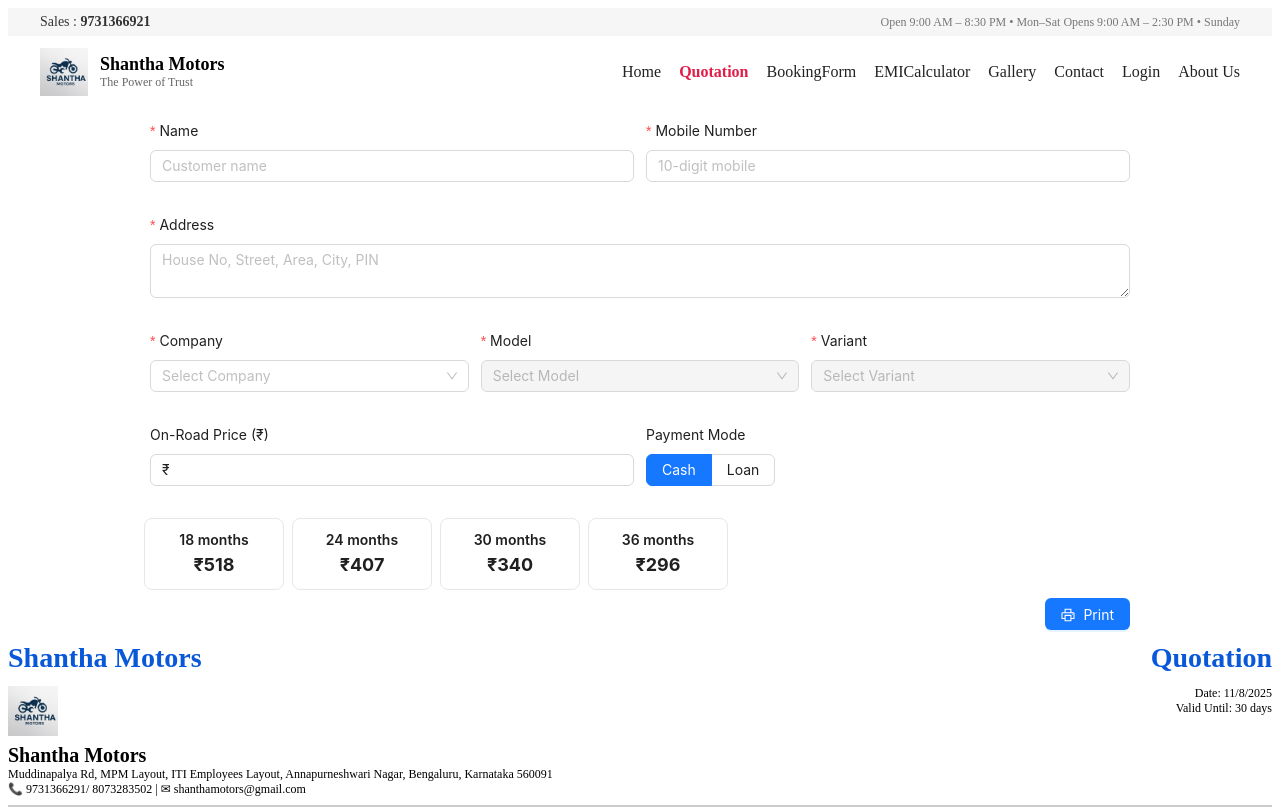
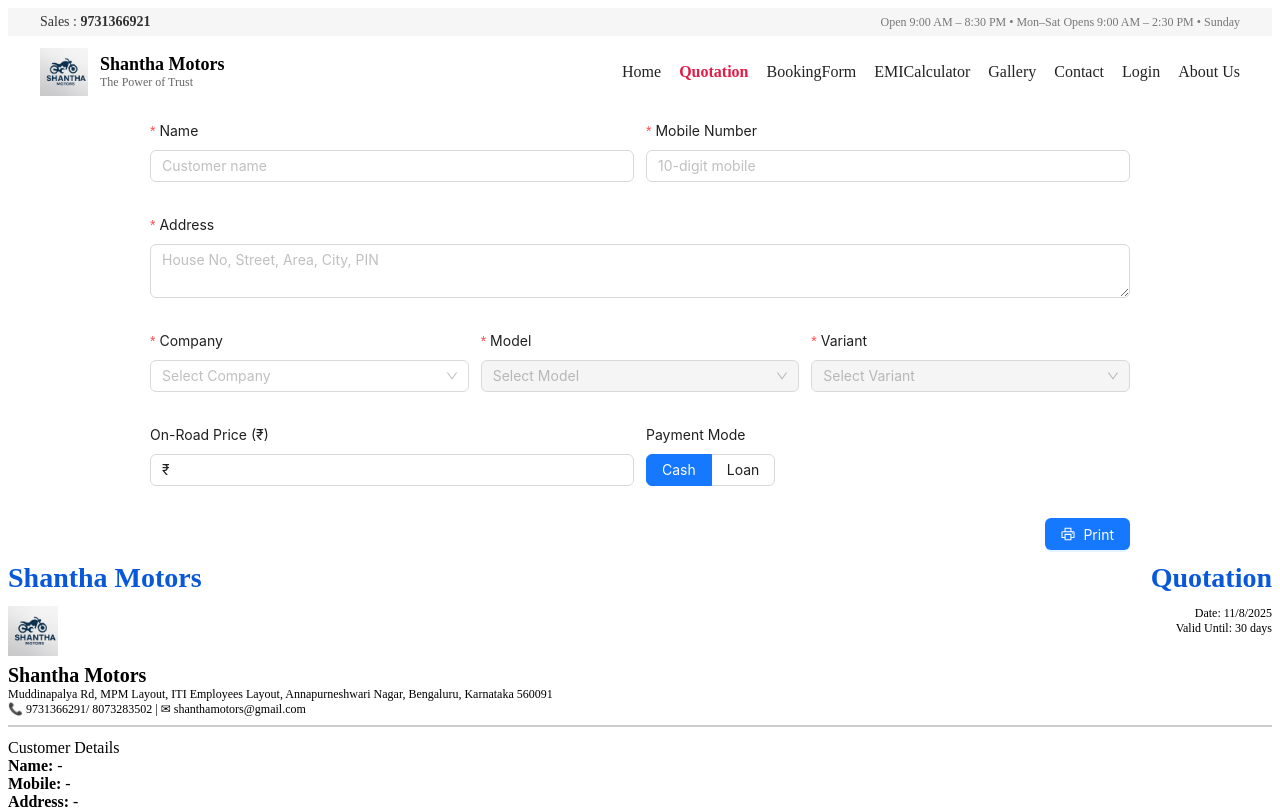
Before and after one commit to Shiv290899/shantha_motors_cleint_development, a React (Vite) app in the folder client/vite-project/: page /quotation in a window 1280 px wide. Shown: the top 809 px of the page. Built offline with nearby package versions, Linux system fonts and the light colour scheme.

Commit message:
Update Quotation.jsx
remoced emi

```diff
--- a/client/vite-project/src/Components/Quotation.jsx
+++ b/client/vite-project/src/Components/Quotation.jsx
@@ -259,14 +259,7 @@
                 </Col>
               </>
             )}
-            <div className="emi-grid">
-                {TENURES.map((mo) => (
-                  <div key={mo} className="emi">
-                    <div className="m">{mo} months</div>
-                    <div className="v">{inr0(monthlyFor(mo))}</div>
-                  </div>
-                ))}
-              </div>
+
 
             <Col span={24} style={{ textAlign: "right" }}>
               <Button type="primary" icon={<PrinterOutlined />} onClick={handlePrint}>
```
